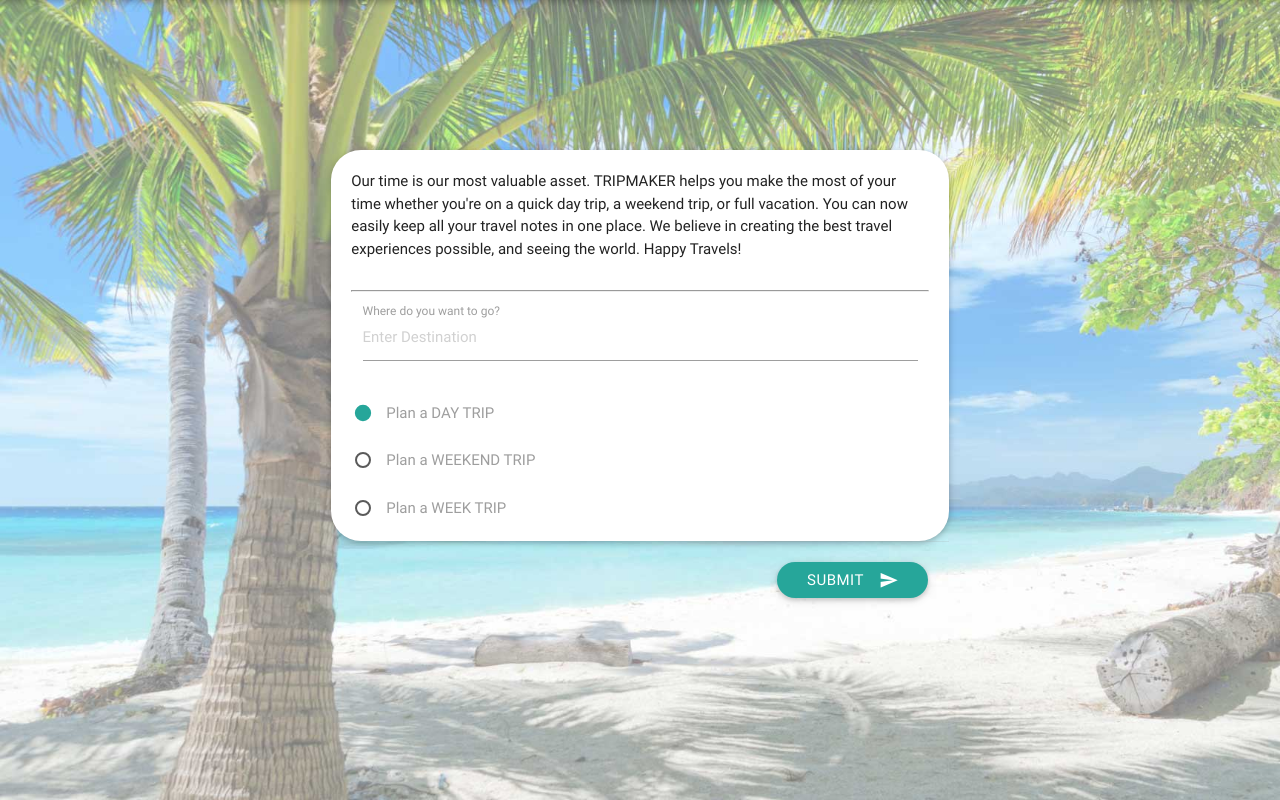
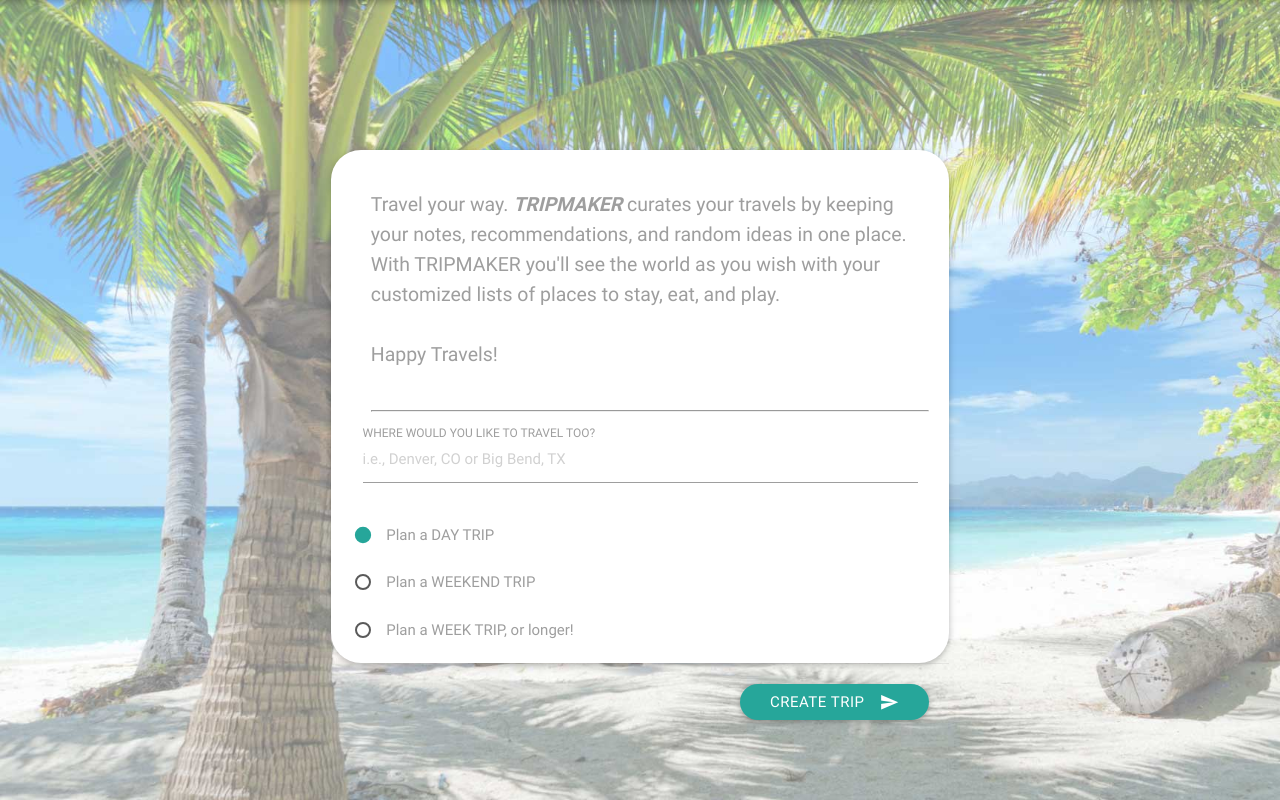
Before and after one commit to GRamirez2/TripMaker, a PHP site: page / in a window 1280 px wide. Shown: the part 64-864 px from the top of the page. Run offline with PHP 8.4, Linux system fonts and the light colour scheme; some libraries are stand-ins or nearby versions.

Commit message:
final from George

```diff
--- a/assets/css/style.css
+++ b/assets/css/style.css
@@ -122,17 +122,32 @@ html,body {
 	border-color: #009688;
 	background-color: #009688;
 	border-radius: 5px;
-	height: 35px;
+	height: auto;
 	margin-right: 10px;
 	margin-bottom: 8px;
 	padding-right: 10px;
 	padding-left: 10px;
 	font-size: large;
-	/*font-weight: bold;*/
 	letter-spacing: 2px;
+}
 
+#instructions{
 
+	color: #9e9e9e;
+	font-size: 1.3em;
+	line-height: 30px;
+	padding-top: 20px;
+	padding-left: 1em;
+}
 
+#details{
+
+	color: #9e9e9e;
+}
+
+#sidediv{
+
+	margin-top: 50px;
 }
 
 @media screen and (max-width: 992px){
--- a/assets/js/logic.js
+++ b/assets/js/logic.js
@@ -197,7 +197,9 @@ var newTrip = (function() {
 
 
   function start_trip() {
-	    $("#details").html("<h5>My <strong>"+$type+"</strong> plans to <strong>"+$place+"</strong> will include</h5>");
+  		var tripp = $type.toUpperCase()
+  		var placee = $place.toUpperCase()
+	    $("#details").html('<h4>Plans for my '+ tripp +' in '+ placee +' include:</h4>');
 
 	    var googleKey = 'AIzaSyAxNtwAwM8tjrDJJQQSHfJzgepd1YI54_E';
 	    // Google API to get lat/lng or place_id
@@ -361,7 +363,8 @@ var newTrip = (function() {
 
 			var button = $('<button>')
 			button.addClass('buttons');
-			button.text(destination[i]);
+			var PLACE = destination[i].toUpperCase();
+			button.text(PLACE);
 			button.attr({'id': idKey[i], 'data-destination': destination[i], 'data-type': type[i]});
 			// console.log(button.data('type'))
 			if (button.data('type') == 'day') {
--- a/index.html
+++ b/index.html
@@ -63,7 +63,7 @@
                       <span class="card-title black-text"></span>
 
                       <div id="instructions">
-                        <p>Our time is our most valuable asset. TRIPMAKER helps you make the most of your time whether you're on a quick day trip, a weekend trip, or full vacation. You can now easily keep all your travel notes in one place. We believe in creating the best travel experiences possible, and seeing the world. Happy Travels! </p><br>
+                        <p>Travel your way. <b><i>TRIPMAKER</i></b>  curates your travels by keeping your notes, recommendations, and random ideas in one place.  With TRIPMAKER you'll see the world as you wish with your customized lists of places to stay, eat, and play.  <br><br>Happy Travels!</p><br>
                         <hr>
                       </div>
 
@@ -71,8 +71,8 @@
                           <div class="row">
 
                             <div class="input-field col s12" id="placeInput">
-                              <input placeholder="Enter Destination" id="destination" type="text" class="validate">
-                              <label for="destination" class="active">Where do you want to go?</label>
+                              <input placeholder="i.e., Denver, CO or Big Bend, TX" id="destination" type="text" class="validate">
+                              <label for="destination" class="active">WHERE WOULD YOU LIKE TO TRAVEL TOO?</label>
                             </div>
 
                           </div>
@@ -91,7 +91,7 @@
 
                     		    <p>
                     		      <input class="tripType" name="tripType" type="radio" id="week" value="week" />
-                    		      <label for="week">Plan a WEEK TRIP</label>
+                    		      <label for="week">Plan a WEEK TRIP, or longer!</label>
                     		    </p>
 
                       </form>
@@ -100,7 +100,7 @@
 
                 <div class="card-action" id="cardActionFix">
 
-                  <button id="page1btn" class="btn waves-effect waves-light" type="submit" name="action">Submit
+                  <button id="page1btn" class="btn waves-effect waves-light" type="submit" name="action">Create Trip
             		  <i class="material-icons right">send</i>
           		    </button>
 
@@ -135,8 +135,8 @@
                   	<div class="row">
                   		<div class="input-field col s12">
 
-          		          <input placeholder="Placeholder" id="seeDo" type="text" class="validate">
-          		          <label for="first_name">Things to do or see</label>
+          		          <input placeholder="THINGS YOU WANT TO DO OR SEE" id="seeDo" type="text" class="validate">
+          		          <label for="first_name">MY FUN LIST</label>
           		          <button class="btn waves-effect waves-light" id="seeDoBtn" type="submit" name="action">Add to List
               				  <i class="material-icons right">send</i>
             				    </button>
@@ -148,7 +148,7 @@
                   	<div class="row">
                   		<div class="input-field col s12">
 
-          		          <input placeholder="Placeholder" id="eatDrink" type="text" class="validate">
+          		          <input placeholder="EAT & DRINK PLACES - THE GOOD STUFF" id="eatDrink" type="text" class="validate">
           		          <label for="first_name">Places to eat and drink</label>
           		          <button class="btn waves-effect waves-light" id="eatDrinkBtn" type="submit" name="action">Add to List
               				  <i class="material-icons right">send</i>
@@ -161,7 +161,7 @@
                   	<div class="row">
                   		<div class="input-field col s12">
 
-          		          <input placeholder="Placeholder" id="sleep" type="text" class="validate">
+          		          <input placeholder="COMFY SLEEPING ACCOMODATIONS" id="sleep" type="text" class="validate">
           		          <label for="first_name">Places to sleep</label>
           		          <button class="btn waves-effect waves-light" id="sleepBtn"type="submit" name="action">Add to List
               				  <i class="material-icons right">send</i>
@@ -194,7 +194,7 @@
           		        </div>
                   	</div> -->
 
-                    <button id="donebtn" class="btn waves-effect waves-light" type="submit" name="action">Done for Now
+                    <button id="donebtn" class="btn waves-effect waves-light" type="submit" name="action">SAVE MY TRIP
                 		<i class="material-icons right">send</i>
                 		</button>
 
```
